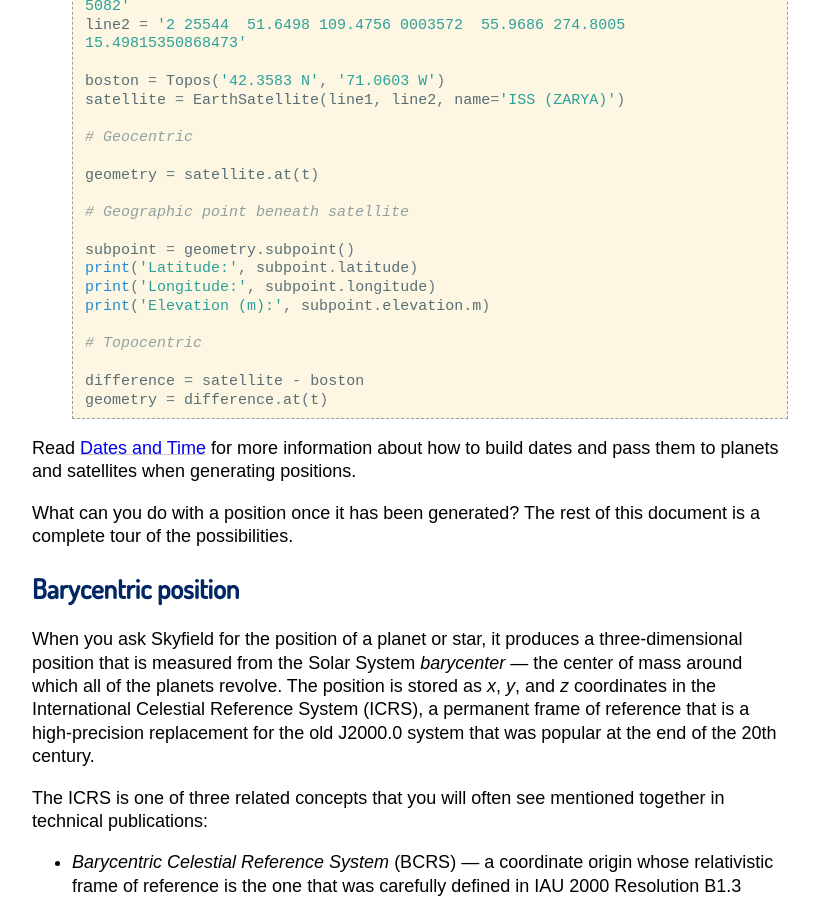
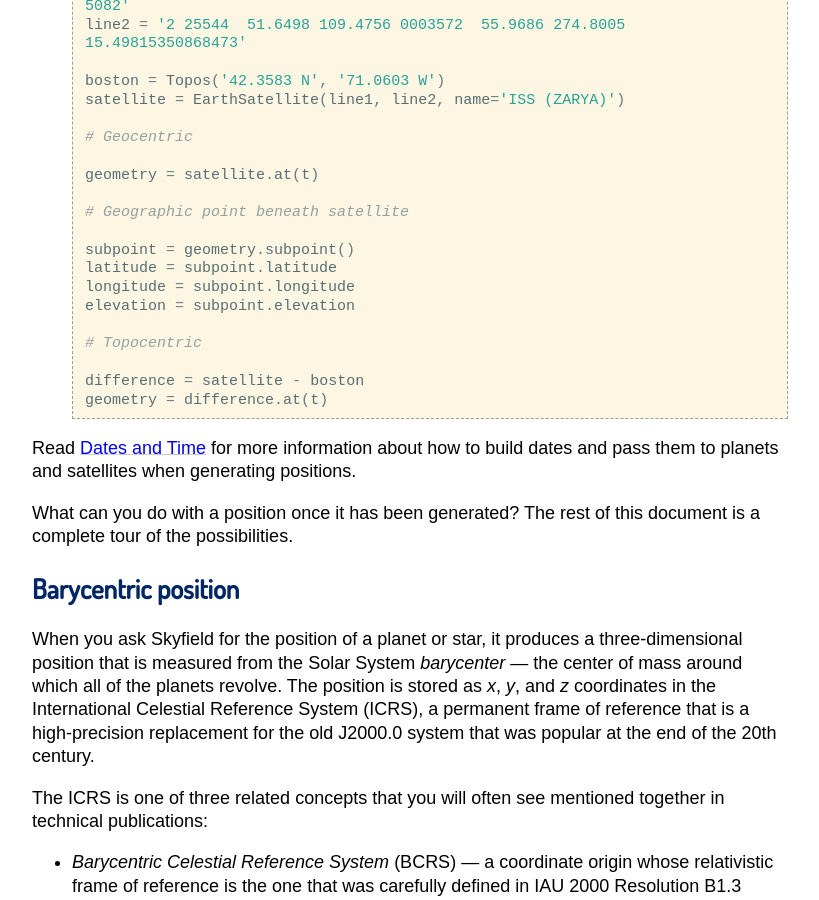
Before and after one commit to skyfielders/python-skyfield, a Sphinx documentation site: the page built from skyfield/documentation/positions.rst, in a window 1280 px wide and 900 px high, scrolled down 3203 px. Shown: the whole window, without its empty margins (230-1049 px from the left). Built offline with Sphinx 7.4.7, drawn with Linux system fonts in a browser that asks for light colours; some web fonts are replaced; pages that are not in the unit, such as notebooks, are missing from menus.

Commit message:
Fix doc tests by switching away from printing

```diff
--- a/skyfield/documentation/positions.rst
+++ b/skyfield/documentation/positions.rst
@@ -194,9 +194,9 @@ or else by generating a whole series of positions.
     # Geographic point beneath satellite
 
     subpoint = geometry.subpoint()
-    print('Latitude:', subpoint.latitude)
-    print('Longitude:', subpoint.longitude)
-    print('Elevation (m):', subpoint.elevation.m)
+    latitude = subpoint.latitude
+    longitude = subpoint.longitude
+    elevation = subpoint.elevation
 
     # Topocentric
 
```
